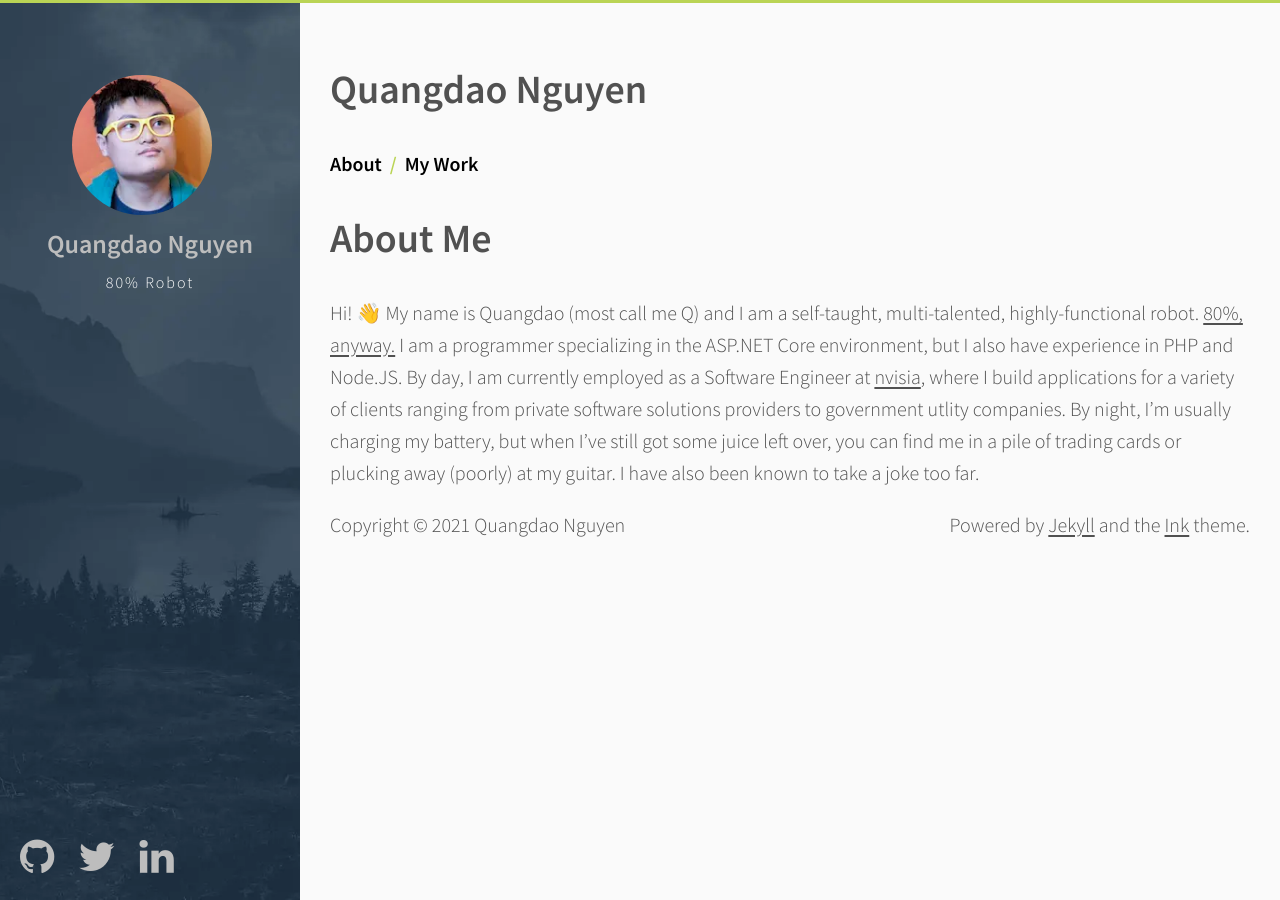
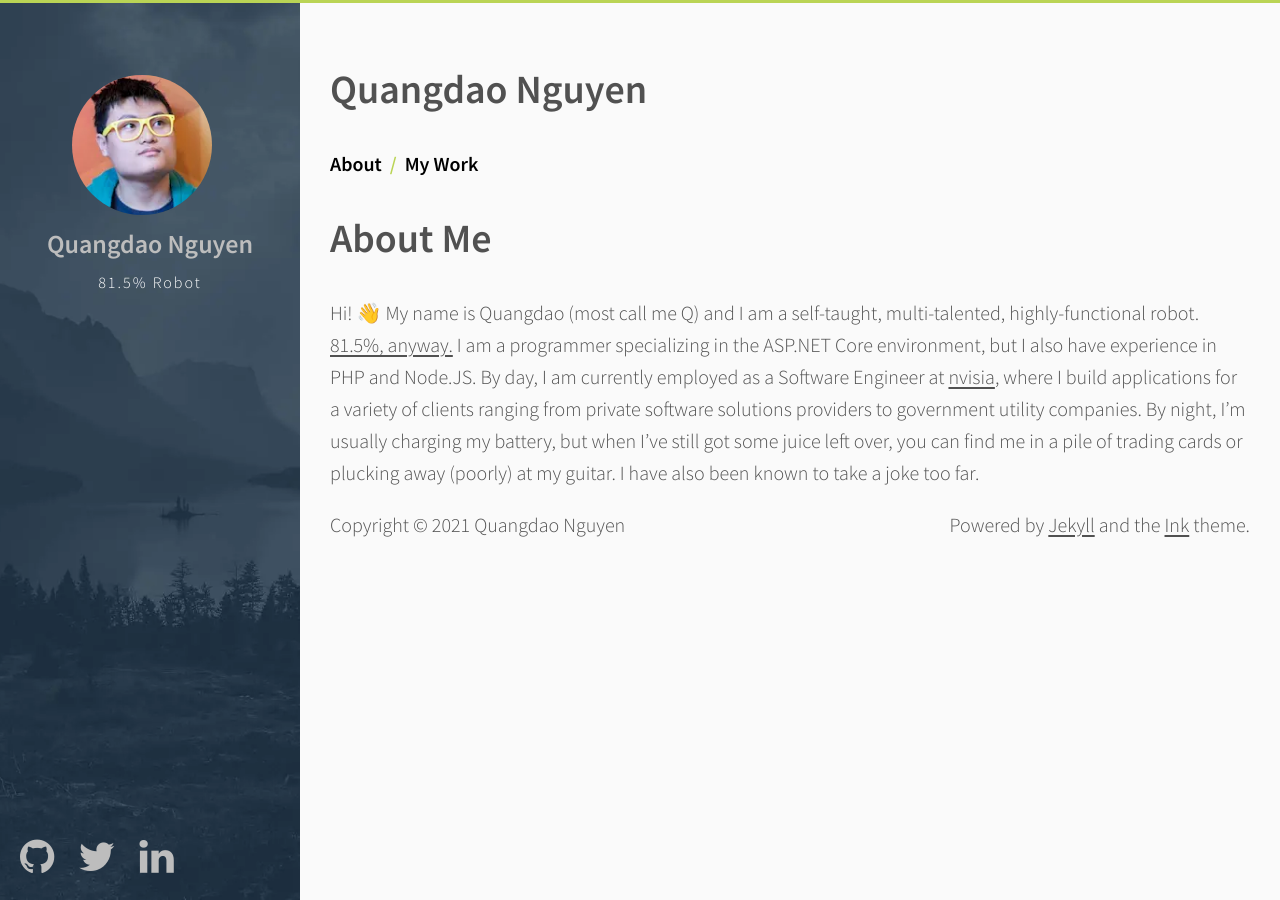
Before and after one commit to quangdaon/quangdao.com, a Jekyll site: the page built from pages/about.md, in a window 1280 px wide. Built offline with Jekyll 4.4.1, drawn with Linux system fonts in a browser that asks for light colours.

Commit message:
Fix mistakes

```diff
--- a/_config.yml
+++ b/_config.yml
@@ -1,6 +1,6 @@
 name:               "Quangdao Nguyen"
-description:        "80% Robot"
-default_meta:       "Creative, adaptable, and resourceful software developer with a passion for pushing limits and challenging impossiblities."
+description:        "81.5% Robot"
+default_meta:       "Creative, adaptable, and resourceful software engineer with a passion for pushing limits and challenging impossiblities."
 
 url:                "https://www.quangdao.com"
 author:             "thinker3197"
--- a/pages/about.md
+++ b/pages/about.md
@@ -4,4 +4,4 @@ permalink: /about/
 description: Hi! 👋 My name is Quangdao (most call me Q) and I am a self-taught, multi-talented, highly-functional robot.
 ---
 
-Hi! 👋 My name is Quangdao (most call me Q) and I am a self-taught, multi-talented, highly-functional robot. [80%, anyway.](/q-robometer) I am a programmer specializing in the ASP.NET Core environment, but I also have experience in PHP and Node.JS. By day, I am currently employed as a Software Engineer at [nvisia](https://www.nvisia.com/), where I build applications for a variety of clients ranging from private software solutions providers to government utlity companies. By night, I'm usually charging my battery, but when I've still got some juice left over, you can find me in a pile of trading cards or plucking away (poorly) at my guitar. I have also been known to take a joke too far.
+Hi! 👋 My name is Quangdao (most call me Q) and I am a self-taught, multi-talented, highly-functional robot. [81.5%, anyway.](/q-robometer) I am a programmer specializing in the ASP.NET Core environment, but I also have experience in PHP and Node.JS. By day, I am currently employed as a Software Engineer at [nvisia](https://www.nvisia.com/), where I build applications for a variety of clients ranging from private software solutions providers to government utility companies. By night, I'm usually charging my battery, but when I've still got some juice left over, you can find me in a pile of trading cards or plucking away (poorly) at my guitar. I have also been known to take a joke too far.
```
